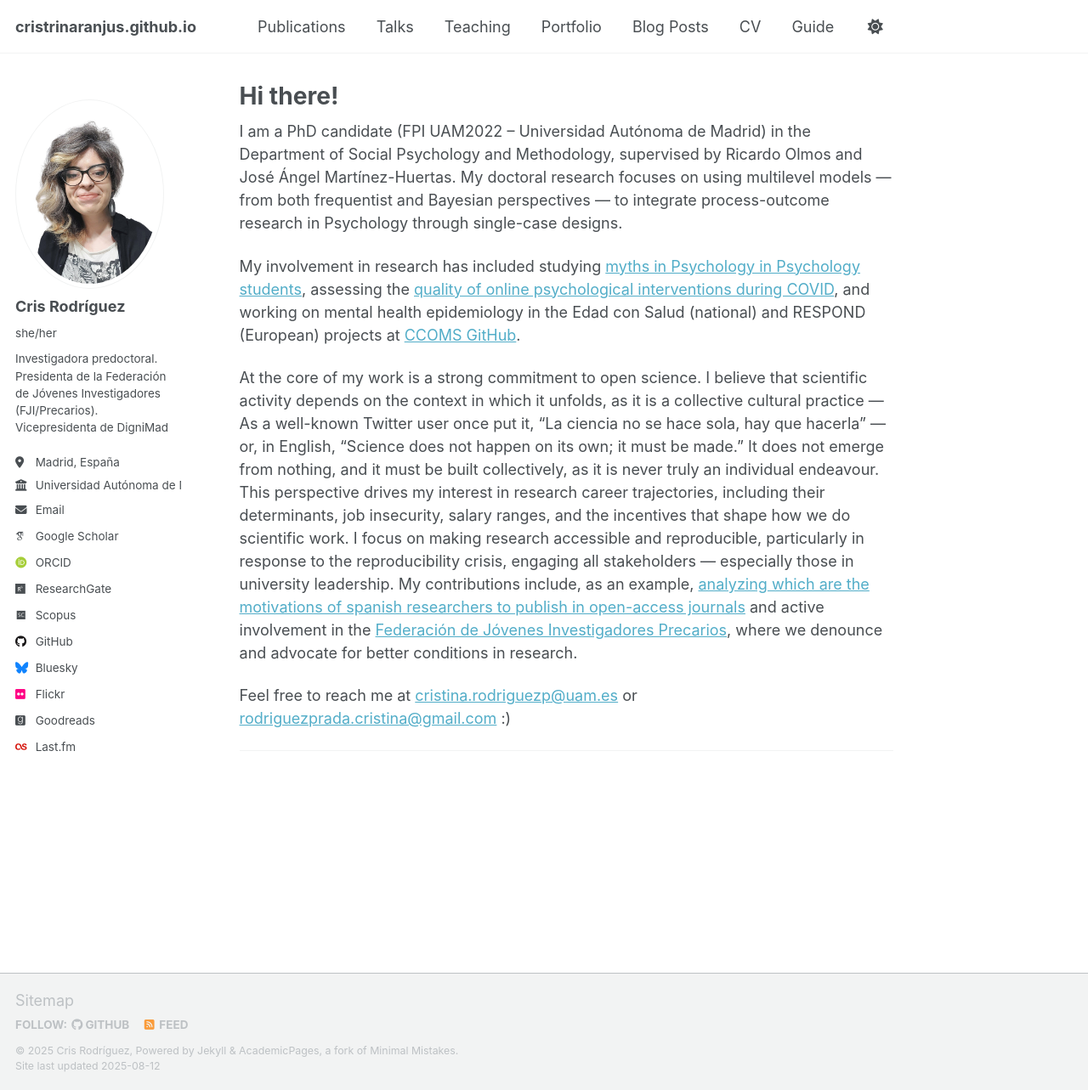
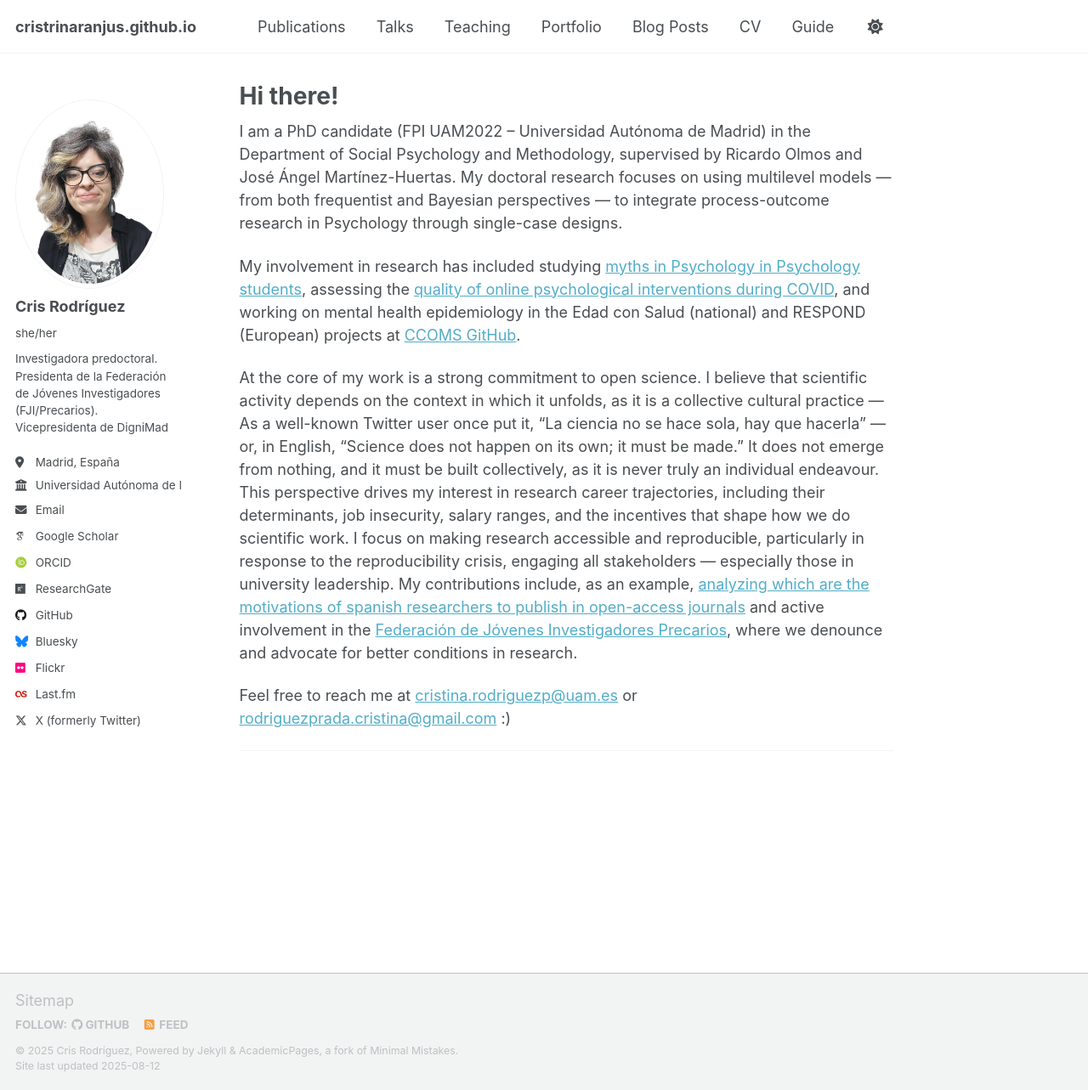
Before and after one commit to Cristrinaranjus/cristrinaranjus.github.io, a Jekyll site: the page built from _pages/about.md, in a window 1280 px wide and 1283 px high. Shown: the whole window at 85% size. Built offline with Jekyll 4.4.1, drawn with Linux system fonts in a browser that asks for light colours; some web fonts are replaced; a script that is not in the unit is left out; part of the change alters nothing that is shown.

```diff
--- a/_config.yml
+++ b/_config.yml
@@ -41,7 +41,7 @@ author:
   semantic         : # URL
   pubmed           : # URL "https://www.ncbi.nlm.nih.gov/pubmed/?term=john+snow"
   researchgate     : "https://www.researchgate.net/profile/Cristina-Rodriguez-Prada?ev=hdr_xprf"
-  scopus           : "https://www.scopus.com/authid/detail.uri?authorId=57845266900"
+  scopus           : # "https://www.scopus.com/authid/detail.uri?authorId=57845266900"
 
   # Repositories and software development
   bitbucket        : # Username - Update with your username on the site
@@ -53,11 +53,11 @@ author:
 
   # Social media
   artstation       : # Username
-  bluesky          : "cristrinaranjus" # Replace this with you Bluesky username
+  bluesky          : "cristrinaranjus.bsky.social" # Replace this with you Bluesky username
   facebook         : # Username
   flickr           : "-nucifera"
   foursquare       : # Username
-  goodreads        : "cristrinaranjus"
+  goodreads        : # "cristrinaranjus"
   google_plus      : # Username
   keybase          : # Username
   instagram        : # Username
@@ -70,7 +70,7 @@ author:
   steam            : # Username
   telegram         : # URL
   tumblr           : # Username
-  twitter          : # Username for X / Twitter
+  twitter          : "Cristrinaranjus"
   vine             : # Username
   weibo            : # Username
   wikipedia        : # Username
```
